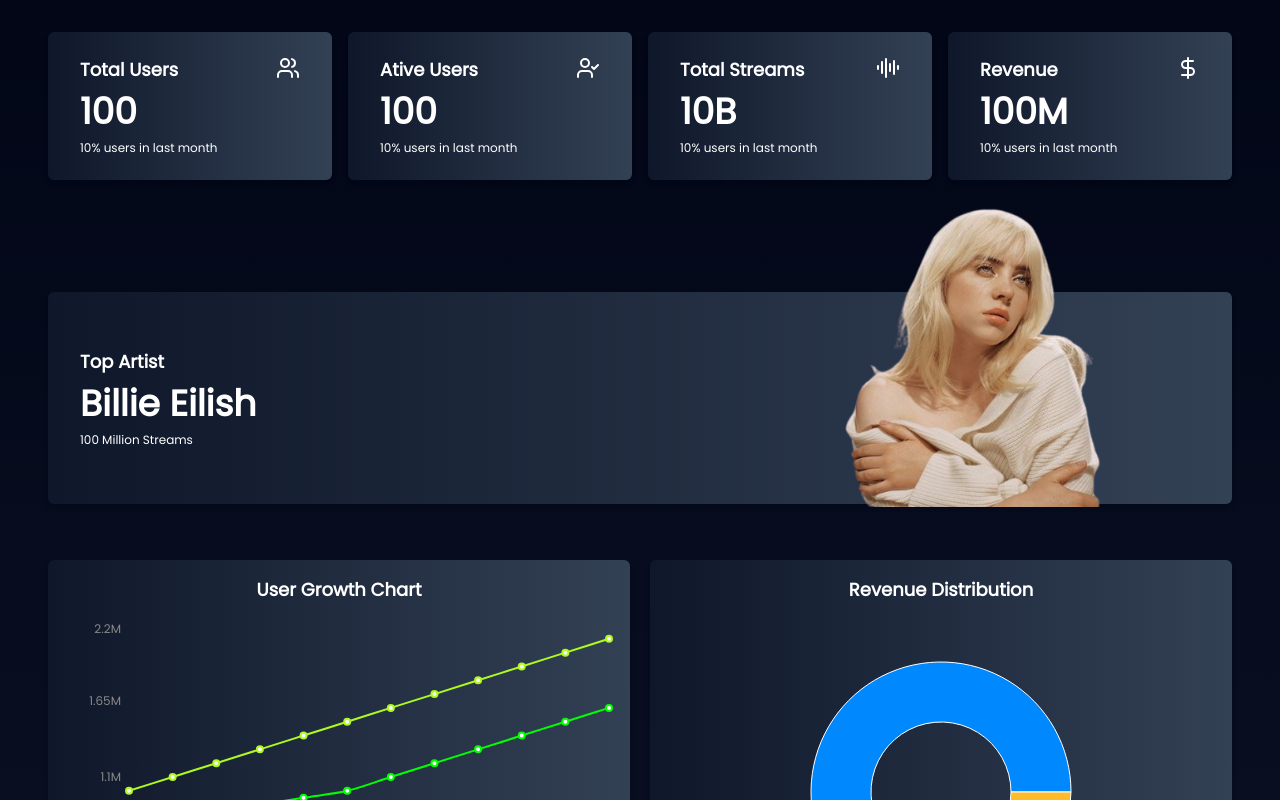
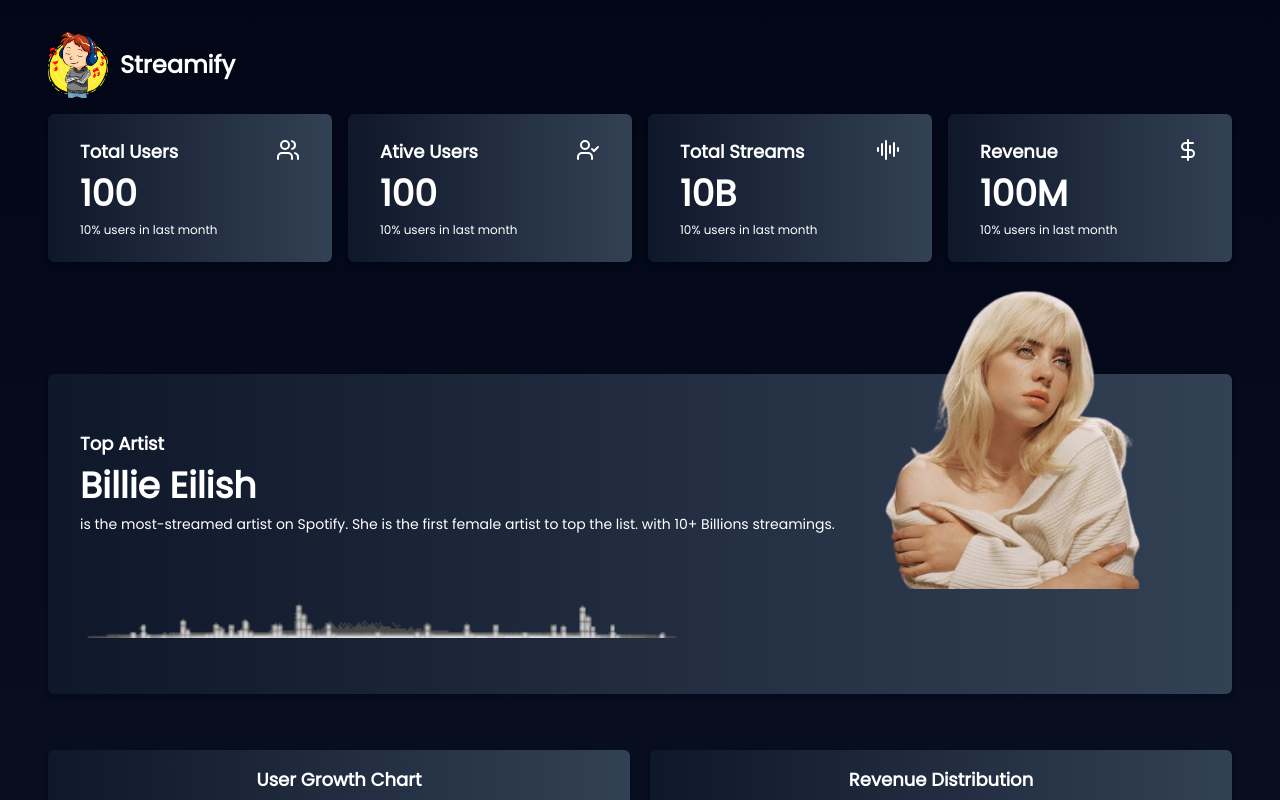
Before and after one commit to user-64bit/streamify, a Next.js app: page / in a window 1280 px wide. Shown: the top 800 px of the page. Built offline with nearby package versions, Linux system fonts and the light colour scheme.

Commit message:
logo and more tweaks

```diff
--- a/app/page.tsx
+++ b/app/page.tsx
@@ -5,10 +5,21 @@
 import TopArtistCard from "@/components/key-metric/top-artist";
 import RecentStream from "@/components/recent-stream";
 import { metricsCardData } from "@/utils/config";
+import Image from "next/image";
 
 export default function Home() {
   return (
     <div className="lg:mx-12 mx-4 py-8 max-w-full">
+      <div className="flex gap-x-3 items-center mb-4">
+        <Image
+          src={"/logo.png"}
+          width={60}
+          height={60}
+          alt="Logo"
+          className="hover:animate-spin hover:cursor-pointer transition-all duration-300"
+        />
+        <h3 className="text-2xl font-bold">Streamify</h3>
+      </div>
       <div className="flex flex-col lg:flex-row justify-around gap-4">
         {metricsCardData.map((metric, i) => (
           <MetricsCard
@@ -23,8 +34,8 @@
       </div>
       <TopArtistCard
         title="Top Artist"
-        value="Billie Eilish"
-        description="100 Million Streams"
+        name="Billie Eilish"
+        description="is the most-streamed artist on Spotify. She is the first female artist to top the list. with 10+ Billions streamings."
         imageUrl="/assets/images/billie.png"
         imageHeight={500}
         imageWidth={500}
--- a/components/key-metric/top-artist.tsx
+++ b/components/key-metric/top-artist.tsx
@@ -6,22 +6,20 @@
 
 export default function TopArtistCard({
   title,
-  value,
+  name,
   description,
   imageUrl,
   imageWidth = 100,
   imageHeight = 100,
   className,
-  icon,
 }: {
   title: string;
-  value: string;
+  name: string;
   description: string;
   imageUrl?: string;
   imageWidth?: number;
   imageHeight?: number;
   className?: string;
-  icon?: any;
 }) {
   return (
     <motion.div
@@ -39,24 +37,27 @@
               initial={{ opacity: 0, x: 20 }}
               animate={{ opacity: 1, x: 0 }}
               transition={{ delay: 0.3, duration: 0.5, ease: "easeOut" }}
-              className="absolute z-10 -top-24 right-2"
+              className="absolute z-10 -top-24 -right-8"
             >
               <Image
                 src={imageUrl}
                 alt="corner image"
                 width={imageWidth}
                 height={imageHeight}
-                className="object-cover hover:scale-110 transition-all duration-300 ease-in-out"
+                className="object-cover hover:scale-105 transition-all duration-300 ease-in-out"
               />
             </motion.div>
           )}
-          <div className="flex flex-col text-start px-2 space-y-2 text-white">
-            <div className="flex justify-between">
-              <h1 className="text-lg font-bold">{title}</h1>
-              {icon}
-            </div>
-            <h1 className="text-4xl font-bold">{value}</h1>
-            <p className="text-xs">{description}</p>
+          <div className="flex flex-col space-y-2 justify-between text-start px-2 text-white">
+            <h1 className="text-lg font-bold">{title}</h1>
+            <h1 className="text-4xl font-bold">{name}</h1>
+            <p className="text-sm">{description}</p>
+            <Image
+              src={"/music-sounds.gif"}
+              width={600}
+              height={600}
+              alt="hello"
+            />
           </div>
         </div>
         <div className="lg:hidden block">
@@ -77,11 +78,8 @@
               </motion.div>
             )}
             <div className="flex flex-col items-center text-start px-2 space-y-2 text-white sm:pt-40 pt-28 w-full">
-              <div className="flex justify-between">
-                <h1 className="text-lg font-bold">{title}</h1>
-                {icon}
-              </div>
-              <h1 className="text-4xl font-bold">{value}</h1>
+              <h1 className="text-lg font-bold">{title}</h1>
+              <h1 className="text-4xl font-bold">{name}</h1>
               <p className="text-xs">{description}</p>
             </div>
           </div>
```
Also changed, not shown: public/music-sounds.gif (added).
